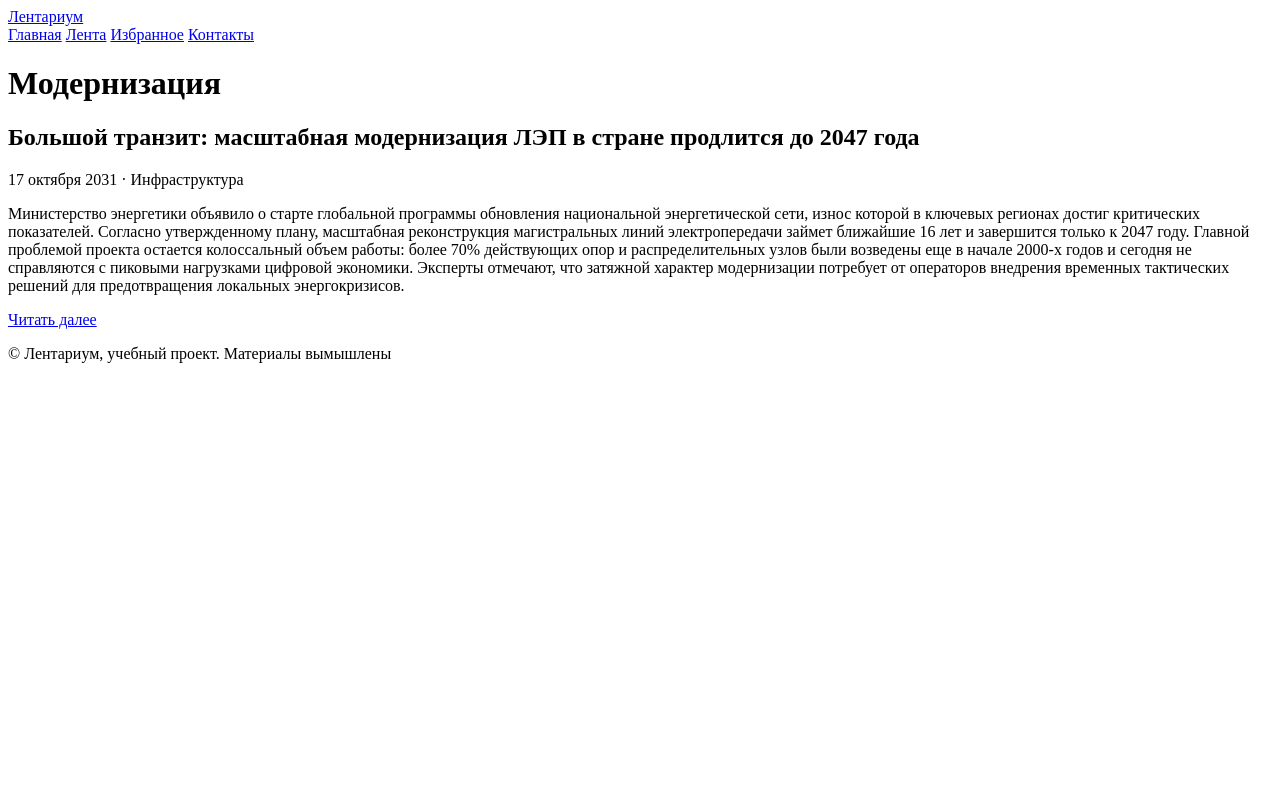
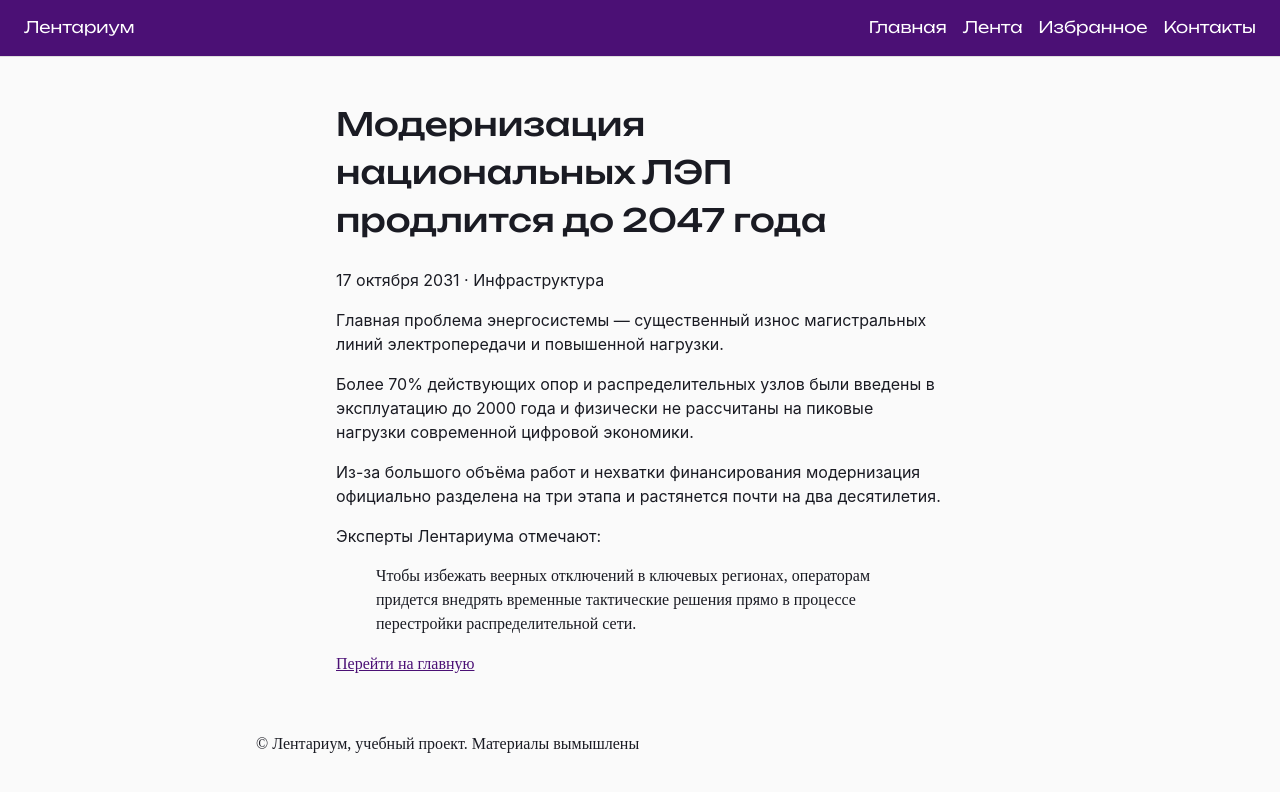
Before and after one commit to SCAV4EG/Lentarium, a plain HTML site: page article.html in a window 1280 px wide. Drawn offline with Linux system fonts and the light colour scheme.

Commit message:
Страница новости, стили ссылок, шрифты

```diff
--- a/article.html
+++ b/article.html
@@ -18,13 +18,14 @@
         </header>
 
         <main>
-            <h1>Модернизация</h1>
-
+            <h1>Модернизация национальных ЛЭП продлится до 2047 года</h1>
             <article>
-                <h2>Большой транзит: масштабная модернизация ЛЭП в стране продлится до 2047 года</h2>
                 <p><time datetime="2031-10-17">17 октября 2031</time> · Инфраструктура</p>
-                <p>Министерство энергетики объявило о старте глобальной программы обновления национальной энергетической сети, износ которой в ключевых регионах достиг критических показателей. Согласно утвержденному плану, масштабная реконструкция магистральных линий электропередачи займет ближайшие 16 лет и завершится только к 2047 году. Главной проблемой проекта остается колоссальный объем работы: более 70% действующих опор и распределительных узлов были возведены еще в начале 2000-х годов и сегодня не справляются с пиковыми нагрузками цифровой экономики. Эксперты отмечают, что затяжной характер модернизации потребует от операторов внедрения временных тактических решений для предотвращения локальных энергокризисов.</p>
-                <a href="article.html">Читать далее</a>
+                <p>Главная проблема энергосистемы — существенный износ магистральных линий электропередачи и повышенной нагрузки.</p>
+                <p>Более 70% действующих опор и распределительных узлов были введены в эксплуатацию до 2000 года и физически не рассчитаны на пиковые нагрузки современной цифровой экономики.</p>
+                <p>Из-за большого объёма работ и нехватки финансирования модернизация официально разделена на три этапа и растянется почти на два десятилетия.</p>
+                <p>Эксперты Лентариума отмечают:</p> <blockquote>Чтобы избежать веерных отключений в ключевых регионах, операторам придется внедрять временные тактические решения прямо в процессе перестройки распределительной сети.</blockquote>
+                <a href="index.html">Перейти на главную</a>
             </article>
         </main>
         <footer>
--- a/css/style.css
+++ b/css/style.css
@@ -0,0 +1,118 @@
+/* Одинаковый расчёт размеров для всех элементов */
+*, *::before, *::after {
+    box-sizing:border-box;
+}
+
+/* Назначение шрифтов */
+@font-face{
+    font-family: "Unbounded";
+    src: url("../fonts/Unbounded-Variable.woff2") format(woff2);
+    font-weight: 200 900;
+    font-display: swap;
+}
+@font-face{
+    font-family: "Inter";
+    src: url("../fonts/Inter-Italic-VariableFont_opsz\,wght.ttf") format(ttf);
+    font-weight: 200 500;
+    font-display: swap;
+}
+/* Цвета */
+:root{
+    --bg: #fafafa;
+    --bg2: #eaeaea;
+    --text: #1a1b23;
+    --primary: #4b1075;
+    --accent: #b3ff00;
+    --alert: #ff5500;
+}
+/* Оформление шрифтов */
+h1, h2, h3{font-family: "Unbounded", Arial, sans-serif; font-weight: 500;}
+p{font-family: "Inter", Arial, sans-serifl; font-weight: 400;}
+header{font-family: "Unbounded", Arial, sans-serif; font-weight: 300;}
+
+body{
+    margin: 0;
+    line-height: 1.5;
+    color: var(--text);
+    background: var(--bg);
+    }
+
+/* Картинки не выходят за контейнер */
+img{
+    max-width: 100%;
+    height: auto;
+}
+
+/* Шапка: логотип слева, меню справа */
+header{
+    background: var(--primary);
+    color: #fff;
+    display: flex;
+    flex-wrap: wrap;
+    justify-content: space-between;
+    align-items: center;
+    gap: 12px;
+    padding: 16px 24px;
+    border-bottom: 1px solid #ddd;
+}
+
+nav{
+    color: var(--text);
+    display: flex;
+    flex-wrap: wrap;
+    gap: 16px;
+}
+
+/* Центральная колонка */
+main{
+    max-width: 800px;
+    margin: 0 auto;
+    padding: 24px 16px;
+}
+
+/* Подвал */
+footer{
+    max-width: 800px;
+    margin: 0 auto;
+    padding: 16px;
+    color: #666
+    font-size: 14px;
+}
+
+footer p {
+  font-family: inherit;
+}
+
+ /* Правильное отображение ссылок*/
+a{
+    color:var(--primary);
+}
+
+header a{
+    color: #fff;
+    text-decoration: none;
+}
+
+header a:hover{
+    color: var(-accent);
+}
+
+/* Прокрутка */
+
+a:focus-visible {
+  outline: 3px solid var(--alert);
+  outline-offset: 3px;
+}
+
+html {
+  scroll-behavior: smooth;
+}
+
+/* Размер на ПК */
+html {
+  font-size: 100%;
+}
+
+main {
+  max-width: 40rem;
+}
```
Also changed, not shown: contacts.html (+1 -0 lines), index.html (+2 -2 lines), fonts/Inter-Italic-VariableFont_opsz,wght.ttf (added), fonts/Inter-VariableFont_opsz,wght.ttf (added), fonts/Unbounded-Variable.woff2 (added), 1 other file.
